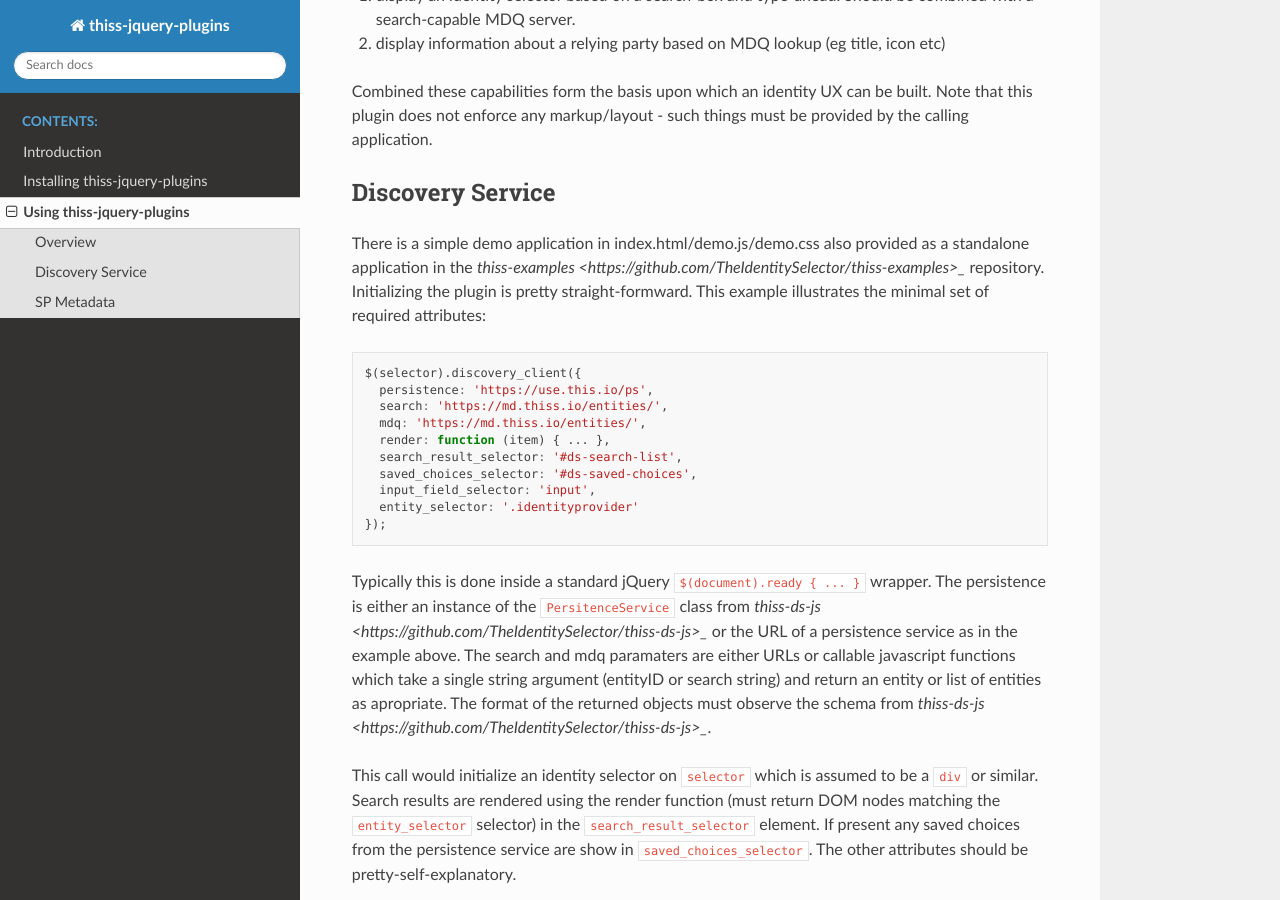
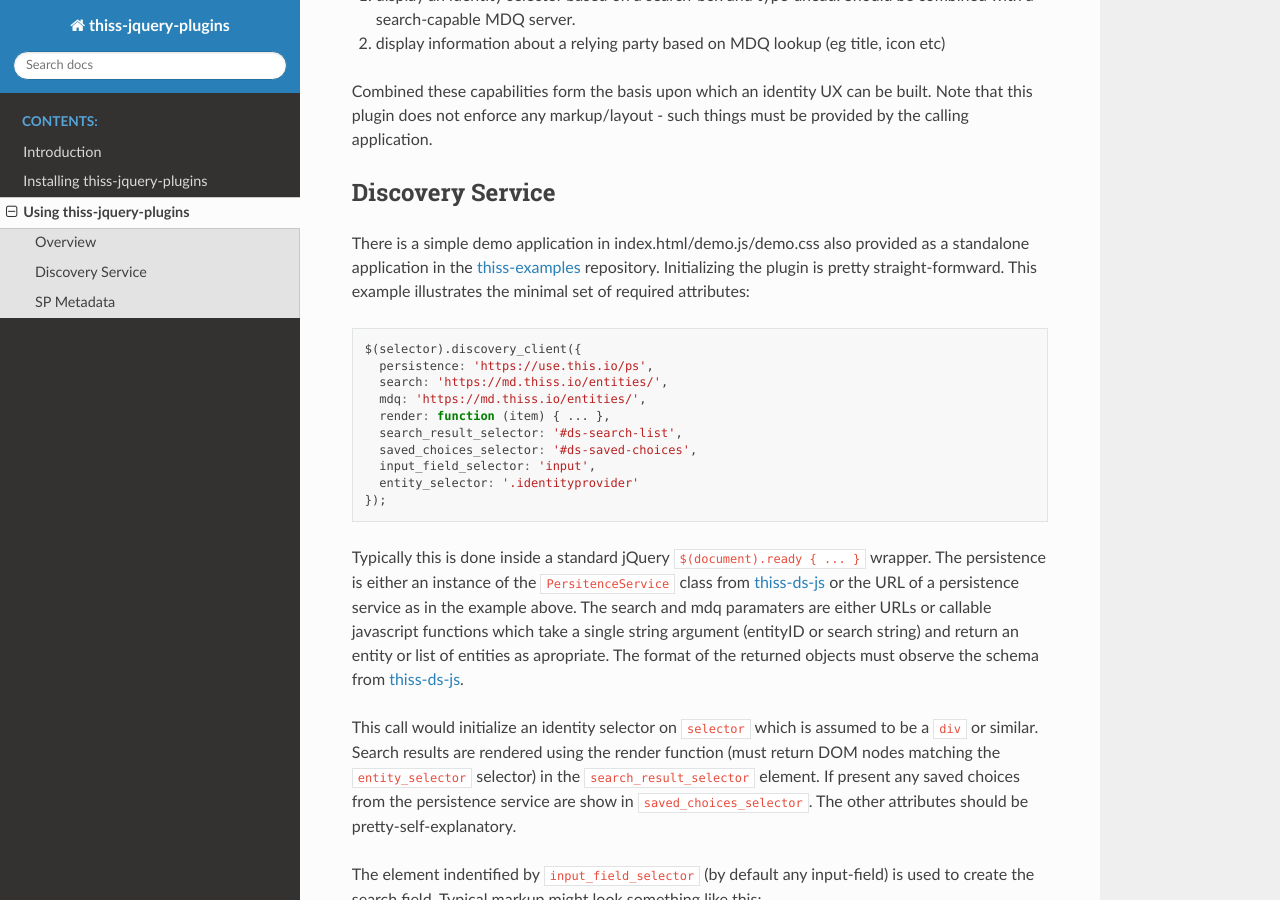
Before and after one commit to TheIdentitySelector/thiss-jquery-plugin, a Sphinx documentation site: the page built from docs/usage.rst, in a window 1280 px wide and 900 px high, scrolled down 280 px. Built offline with Sphinx 7.4.7 and the Read the Docs theme 2.0.0, drawn with Linux system fonts in a browser that asks for light colours.

Commit message:
more docs

```diff
--- a/docs/usage.rst
+++ b/docs/usage.rst
@@ -14,7 +14,7 @@
 Discovery Service
 -----------------
 
-There is a simple demo application in index.html/demo.js/demo.css also provided as a standalone application in the `thiss-examples <https://github.com/TheIdentitySelector/thiss-examples>_` repository. Initializing the plugin is pretty straight-formward. This example illustrates the minimal set of required attributes:
+There is a simple demo application in index.html/demo.js/demo.css also provided as a standalone application in the `thiss-examples <https://github.com/TheIdentitySelector/thiss-examples>`_ repository. Initializing the plugin is pretty straight-formward. This example illustrates the minimal set of required attributes:
 
 .. code-block:: js
 
@@ -30,7 +30,7 @@
      entity_selector: '.identityprovider'
    });
 
-Typically this is done inside a standard jQuery ``$(document).ready { ... }`` wrapper. The persistence is either an instance of the ``PersitenceService`` class from `thiss-ds-js <https://github.com/TheIdentitySelector/thiss-ds-js>_` or the URL of a persistence service as in the example above. The search and mdq paramaters are either URLs or callable javascript functions which take a single string argument (entityID or search string) and return an entity or list of entities as apropriate. The format of the returned objects must observe the schema from `thiss-ds-js <https://github.com/TheIdentitySelector/thiss-ds-js>_`.
+Typically this is done inside a standard jQuery ``$(document).ready { ... }`` wrapper. The persistence is either an instance of the ``PersitenceService`` class from `thiss-ds-js <https://github.com/TheIdentitySelector/thiss-ds-js>`_ or the URL of a persistence service as in the example above. The search and mdq paramaters are either URLs or callable javascript functions which take a single string argument (entityID or search string) and return an entity or list of entities as apropriate. The format of the returned objects must observe the schema from `thiss-ds-js <https://github.com/TheIdentitySelector/thiss-ds-js>`_.
 
 This call would initialize an identity selector on ``selector`` which is assumed to be a ``div`` or similar. Search results are rendered using the render function (must return DOM nodes matching the ``entity_selector`` selector) in the ``search_result_selector`` element. If present any saved choices from the persistence service are show in ``saved_choices_selector``. The other attributes should be pretty-self-explanatory.
 
```
